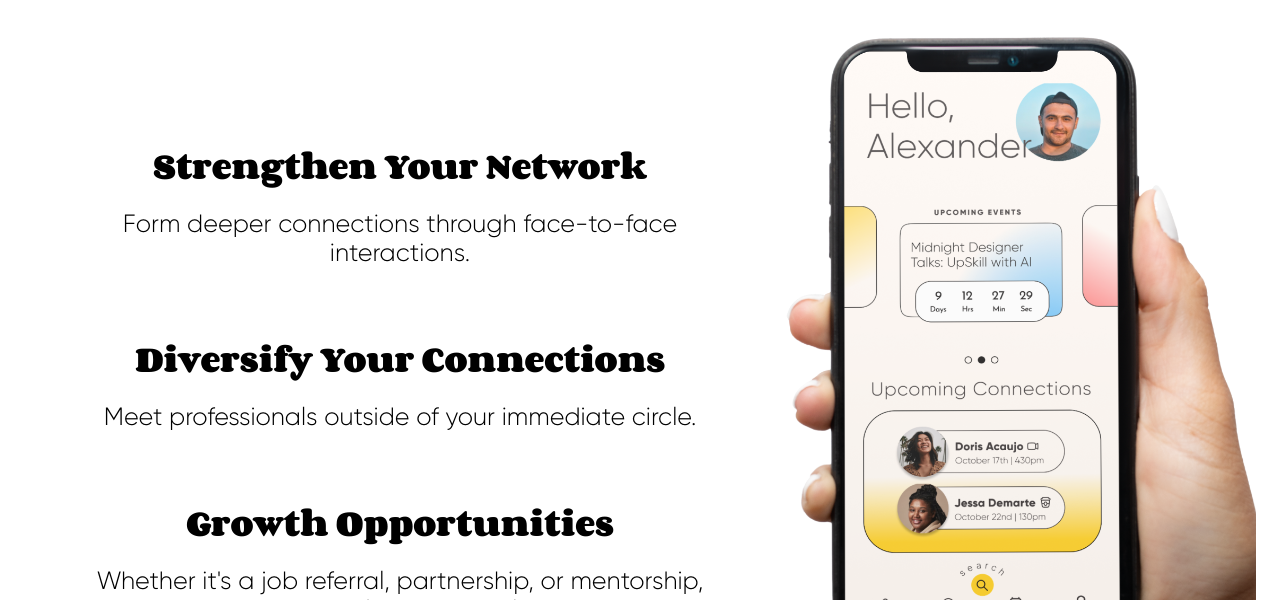
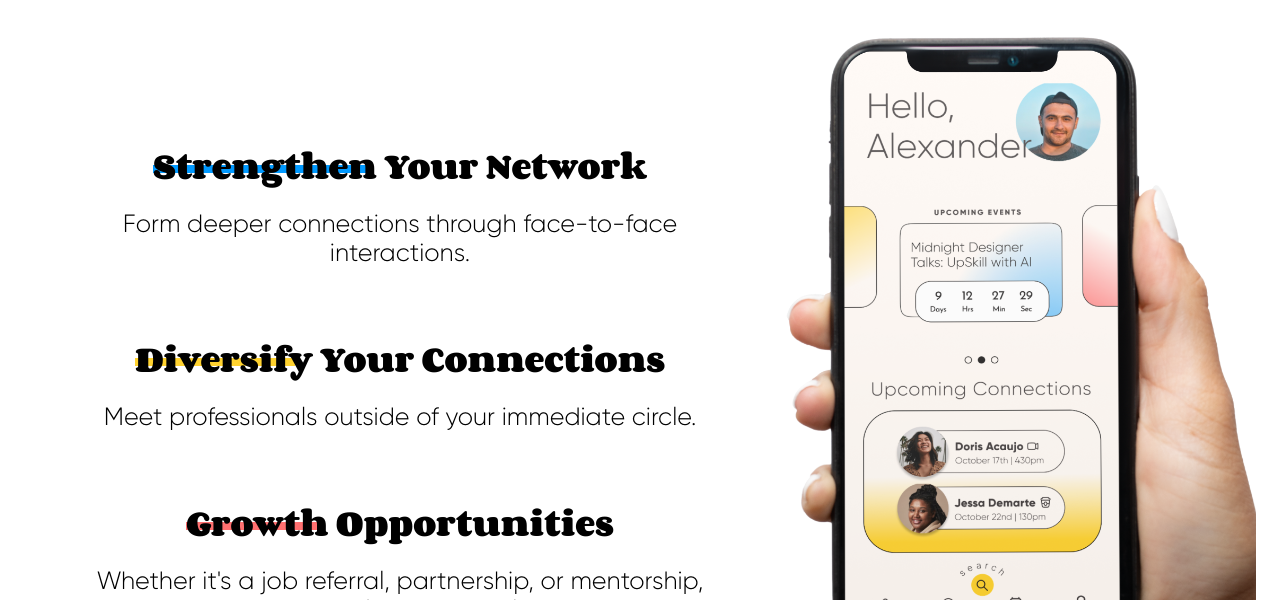
Before and after one commit to makeitMVPadmin/CoffeeChat, a React (Create React App) app: page /landing-page in a window 1280 px wide. Shown: the part 1600-2200 px from the top of the page. Built offline with nearby package versions, Linux system fonts and the light colour scheme; no server answers; a web font is replaced by a local one.

Commit message:
add highlight to second about

```diff
--- a/src/components/Landing/About/About.jsx
+++ b/src/components/Landing/About/About.jsx
@@ -41,21 +41,21 @@ const About = () => {
 
           <div className="about__container--points">
             <div className="about__container--main">
-              <h2 className="about__title">Strengthen Your Network</h2>
+              <h2 className="about__title"><span className="about__highlight--four">Strengthen</span> Your Network</h2>
               <p className="about__description">
                 Form deeper connections through face-to-face interactions.
               </p>
             </div>
 
             <div className="about__container--main">
-              <h2 className="about__title">Diversify Your Connections</h2>
+              <h2 className="about__title"><span className="about__highlight--five">Diversify</span> Your Connections</h2>
               <p className="about__description">
                 Meet professionals outside of your immediate circle.
               </p>
             </div>
 
             <div className="about__container--main">
-              <h2 className="about__title">Growth Opportunities</h2>
+              <h2 className="about__title"><span className="about__highlight--six">Growth</span> Opportunities</h2>
               <p className="about__description">
                 Whether it's a job referral, partnership, or mentorship, the
                 possibilities are endless.
--- a/src/components/Landing/About/About.scss
+++ b/src/components/Landing/About/About.scss
@@ -110,6 +110,39 @@
         z-index: -1;
       }
     }
+    &--four {
+      &:before {
+        content: "";
+        position: absolute;
+        width: 12rem;
+        height: 1%;
+        margin-top: 1.7rem;
+        background-color: $mvp-light-blue;
+        z-index: -1;
+      }
+    }
+    &--five {
+      &:before {
+        content: "";
+        position: absolute;
+        width: 9.5rem;
+        height: 1%;
+        margin-top: 1.7rem;
+        background-color: $mvp-yellow;
+        z-index: -1;
+      }
+    }
+    &--six {
+      &:before {
+        content: "";
+        position: absolute;
+        width: 7.5rem;
+        height: 1%;
+        margin-top: 1.7rem;
+        background-color: $mvp-red;
+        z-index: -1;
+      }
+    }
 
     @include tablet {
       &--one {
@@ -144,6 +177,40 @@
           background-color: $mvp-yellow;
           z-index: -1;
         }
+      }
+    }
+
+    &--four {
+      &:before {
+        content: "";
+        position: absolute;
+        width: 13.5rem;
+        height: 1%;
+        margin-top: 1.7rem;
+        background-color: $mvp-light-blue;
+        z-index: -1;
+      }
+    }
+    &--five {
+      &:before {
+        content: "";
+        position: absolute;
+        width: 10rem;
+        height: 1%;
+        margin-top: 1.7rem;
+        background-color: $mvp-yellow;
+        z-index: -1;
+      }
+    }
+    &--six {
+      &:before {
+        content: "";
+        position: absolute;
+        width: 8.5rem;
+        height: 1%;
+        margin-top: 1.7rem;
+        background-color: $mvp-red;
+        z-index: -1;
       }
     }
 
```
